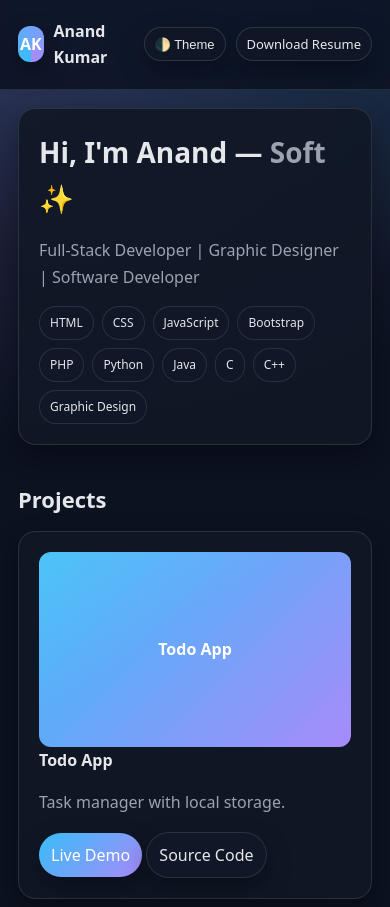
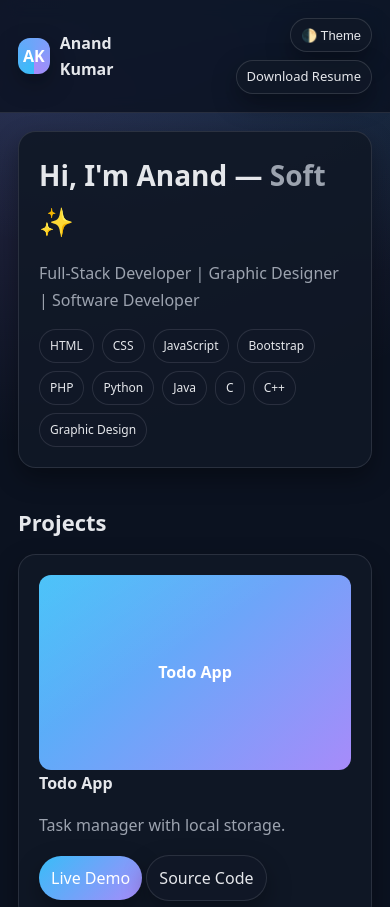
Before and after one commit to Anand-developer-tech/anand-portfolio, a plain HTML site: page index.html in a window 390 px wide. Shown: the top 907 px of the page. Drawn offline with Linux system fonts and the light colour scheme.

Commit message:
Update style.css

```diff
--- a/style.css
+++ b/style.css
@@ -149,8 +149,9 @@ header.scrolled {
 .actions {
     display: flex;
     gap: 10px;
-    align-items: center
+    align-items: center;
     flex-wrap: wrap;
+    min-width:0;
 }
 
 .header-btn {
@@ -414,6 +415,12 @@ footer {
         font-size: 13px;
         height: 34px;
     }
+    .actions{
+        flex-wrap:wrap;
+        row-gap: 8px;
+        justify-content:flex-end;
+        min-width:0;
+    }
 }
 
 @media(prefers-reduced-motion:reduce) {
```
